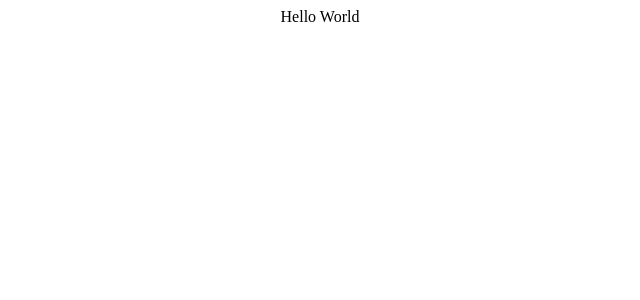
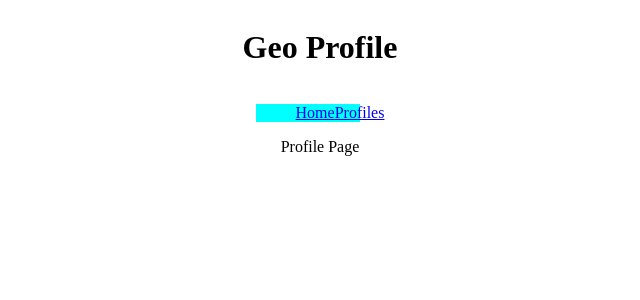
Before and after one commit to deepelegant99/geo_profile, a React (Create React App) app: page /profiles in a window 1280 px wide. Shown: the top 300 px of the page, without its empty margins (320-960 px from the left). Built offline with nearby package versions, Linux system fonts and the light colour scheme.

Commit message:
Created starter components, pages, and setup react rounters, css files

```diff
--- a/package.json
+++ b/package.json
@@ -3,11 +3,13 @@
   "version": "0.1.0",
   "private": true,
   "dependencies": {
+    "@material-ui/core": "^4.12.3",
     "@testing-library/jest-dom": "^5.11.4",
     "@testing-library/react": "^11.1.0",
     "@testing-library/user-event": "^12.1.10",
     "react": "^17.0.2",
     "react-dom": "^17.0.2",
+    "react-router-dom": "^5.3.0",
     "react-scripts": "4.0.3",
     "web-vitals": "^1.0.1"
   },
--- a/src/App.css
+++ b/src/App.css
@@ -1,3 +1,17 @@
 .App {
   text-align: center;
 }
+header {
+  display: flex;
+  flex-direction: column;
+  align-items: center;
+}
+
+
+ul {
+  list-style-type: none;
+  display: flex;
+  background-color: aqua;
+  width: 50%;
+  justify-content: space-evenly;
+}
--- a/src/App.js
+++ b/src/App.js
@@ -1,11 +1,24 @@
-
-import './App.css';
+import { BrowserRouter, Switch, Route} from "react-router-dom";
+import "./App.css";
+import Header from "./components/Header";
+import HomePage from "./pages/HomePage";
+import ProfilePage from "./pages/ProfilePage";
 
 function App() {
   return (
-    <div className="App">
-      Hello World
-    </div>
+    <BrowserRouter>
+      <div className="App">
+        <Header />
+        <Switch>
+          <Route path='/' exact>
+            <HomePage />
+          </Route>
+          <Route path='/profiles'>
+            <ProfilePage />
+          </Route>
+        </Switch>
+      </div>
+    </BrowserRouter>
   );
 }
 
--- /dev/null
+++ b/src/components/Header.js
@@ -0,0 +1,12 @@
+import Navigation from "./Navigation"
+
+const Header = () => {
+    return (
+        <header>
+            <h1>Geo Profile</h1>
+            <Navigation />
+        </header>
+    )
+}
+
+export default Header
--- /dev/null
+++ b/src/components/Navigation.js
@@ -0,0 +1,18 @@
+import { Link } from "react-router-dom";
+
+const Navigation = () => {
+  return (
+    <nav>
+      <ul>
+        <li>
+          <Link to="/">Home</Link>
+        </li>
+        <li>
+          <Link to="/profiles">Profiles</Link>
+        </li>
+      </ul>
+    </nav>
+  );
+};
+
+export default Navigation;
--- /dev/null
+++ b/src/pages/HomePage.js
@@ -0,0 +1,9 @@
+const HomePage = () => {
+    return (
+        <div>
+            Home Page
+        </div>
+    )
+}
+
+export default HomePage
--- /dev/null
+++ b/src/pages/ProfilePage.js
@@ -0,0 +1,9 @@
+const ProfilePage = () => {
+    return (
+        <div>
+            Profile Page
+        </div>
+    )
+}
+
+export default ProfilePage
```
Also changed, not shown: 1 other file (tests, documents, lock files or other folders).
